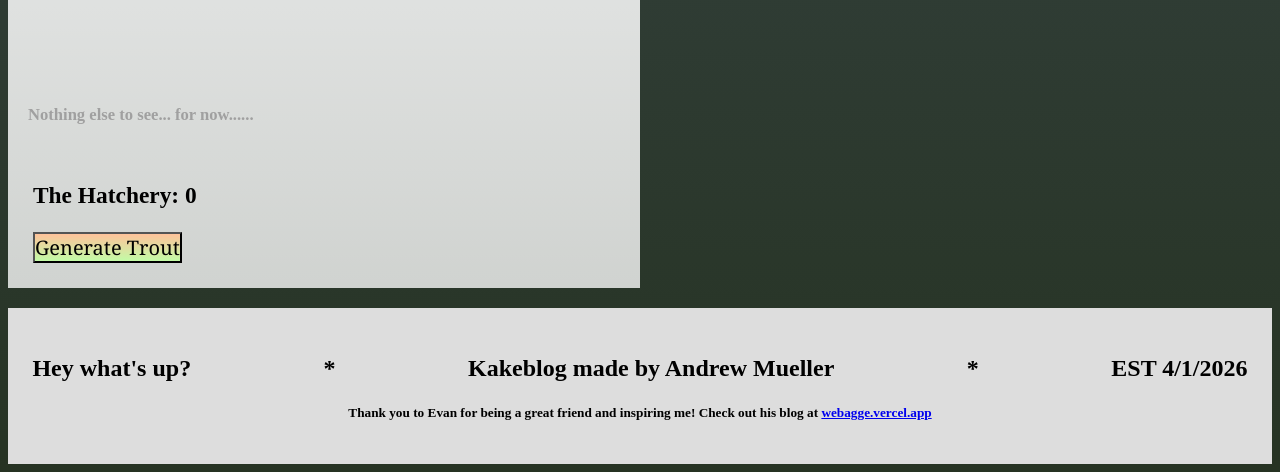
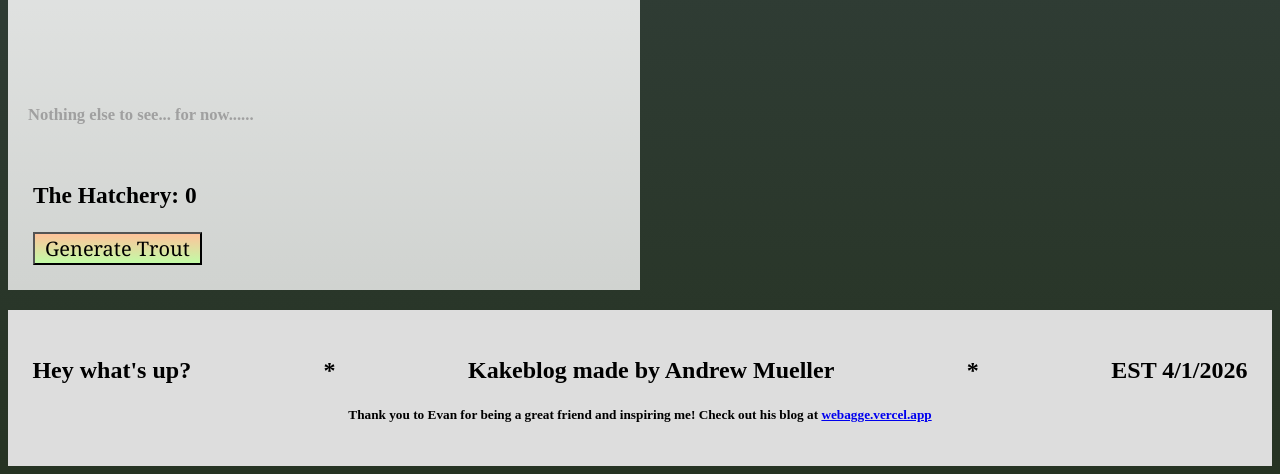
Before and after one commit to Fudgepug14/Blog, a plain HTML site: page index.html in a window 1280 px wide. Shown: the part 539-1013 px from the top of the page. Drawn offline with Linux system fonts and the light colour scheme; no server answers.

Commit message:
Update index.html

```diff
--- a/index.html
+++ b/index.html
@@ -82,7 +82,7 @@ body {
   font-size: 20px;
   font-family: Georgia;
   background-image: linear-gradient(to bottom, rgba(255, 193, 152, 0.973), rgba(181, 255, 146, 0.781));
-  padding-inline: 10px;
+  padding: 1px 10px;
 }
 
 @media screen and (max-width: 800px) {
@@ -156,7 +156,7 @@ body {
           <div class="container">
             <div>
               <h3>The Hatchery: <span id="count">0</span></h3>
-              <button onclick="vote()" class = "troutButton" style="padding:0;">Generate Trout</button>
+              <button onclick="vote()" class = "troutButton">Generate Trout</button>
             </div>
             <img id="troutJump" src="images/troutJump.gif" style="width:13%;height:8%">
           </div>
```
